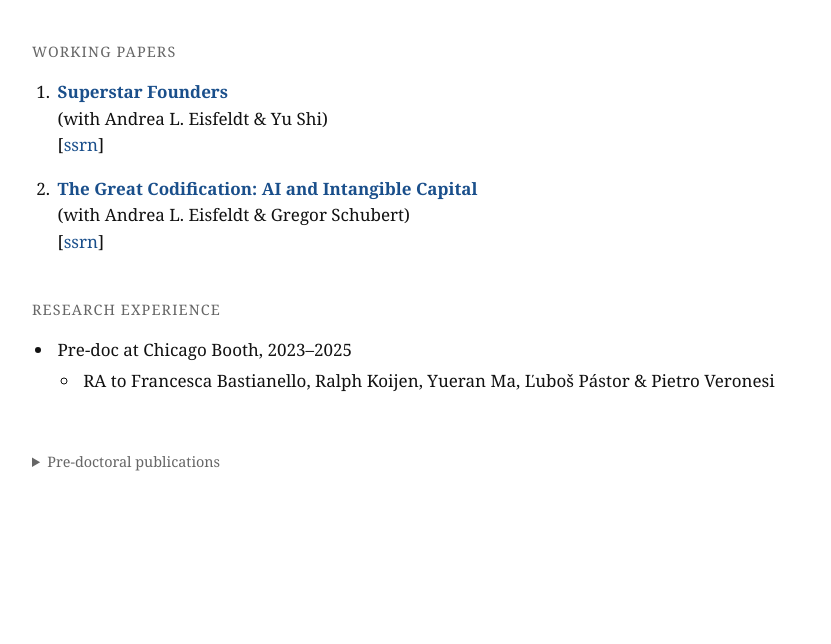
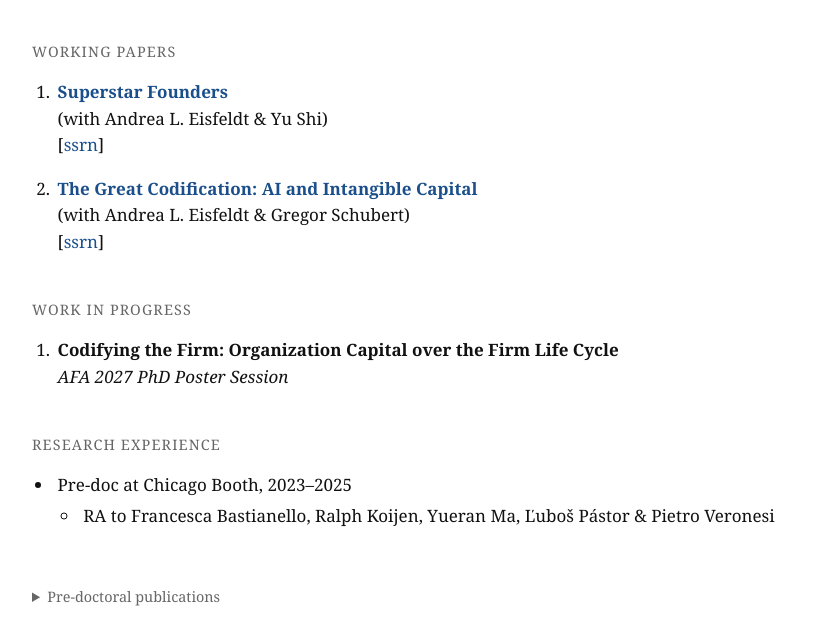
Before and after one commit to arialiu1/arialiu1.github.io, a plain HTML site: page index.html in a window 1280 px wide. Shown: the part 270-914 px from the top of the page, without its empty margins (224-1055 px from the left). Before the commit the page ends 807 px from the top, so only its background shows below. Drawn offline with Linux system fonts and the light colour scheme.

Commit message:
Add Work in Progress: Codifying the Firm (AFA 2027 PhD poster)
Co-Authored-By: Claude Opus 5.5 <noreply@anthropic.com>

```diff
--- a/index.html
+++ b/index.html
@@ -45,6 +45,12 @@
       [<a href="https://papers.ssrn.com/sol3/papers.cfm?abstract_id=7435743">ssrn</a>]</li>
 </ol>
 
+<h2>Work in Progress</h2>
+<ol>
+  <li><b>Codifying the Firm: Organization Capital over the Firm Life Cycle</b><br>
+      <i>AFA 2027 PhD Poster Session</i></li>
+</ol>
+
 <h2>Research Experience</h2>
 <ul>
   <li>Pre-doc at Chicago Booth, 2023&ndash;2025
```
